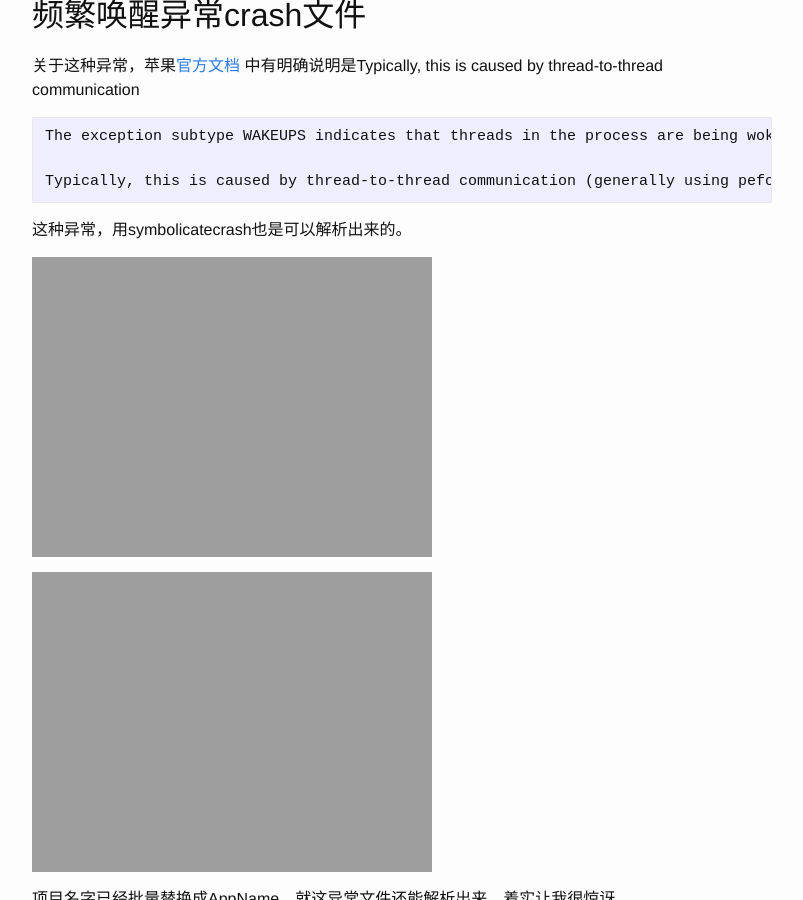
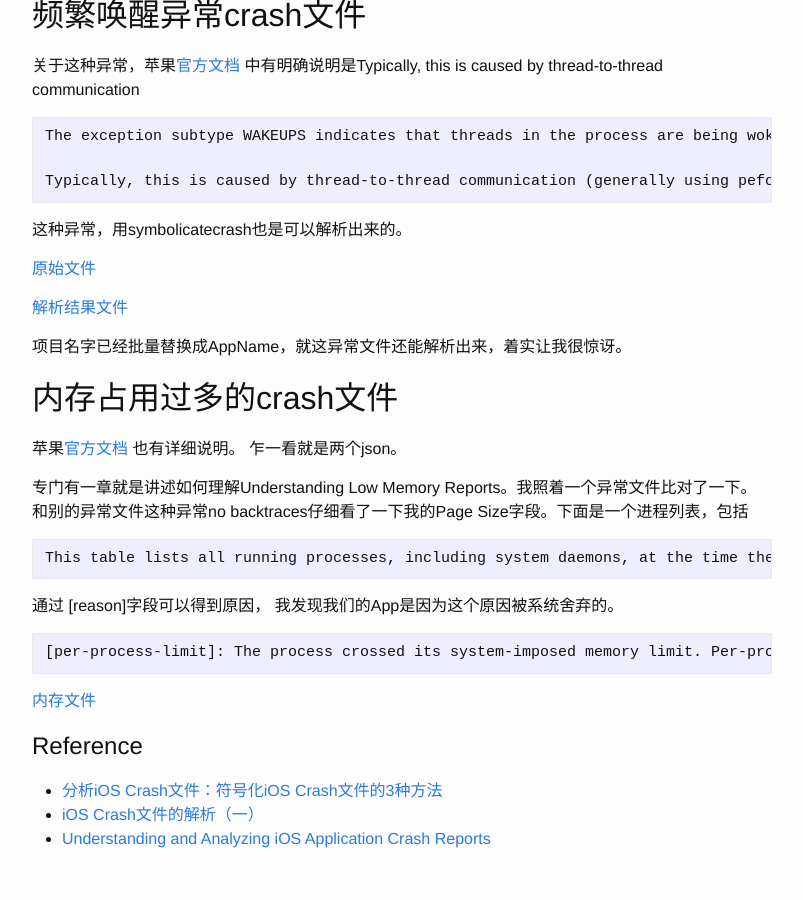
Before and after one commit to toolazytoname/toolazytoname.github.io, a Jekyll site: the page built from _posts/2016-07-23-symbolicatecrash.markdown, in a window 1280 px wide and 900 px high, scrolled down 5195 px. Shown: the whole window, without its empty margins (238-1041 px from the left). Built offline with Jekyll 4.4.1, drawn with Linux system fonts in a browser that asks for light colours.

Commit message:
edit 2016-07-23-symbolicatecrash.markdown

```diff
--- a/_posts/2016-07-23-symbolicatecrash.markdown
+++ b/_posts/2016-07-23-symbolicatecrash.markdown
@@ -273,9 +273,9 @@ Typically, this is caused by thread-to-thread communication (generally using pef
 ~~~
 这种异常，用symbolicatecrash也是可以解析出来的。
 
-![原始文件]({{ site.url }}/assets/symbolicatecrash_original.crash)
+[原始文件]({{ site.url }}/assets/symbolicatecrash_original.crash)
 
-![解析结果文件]({{ site.url }}/assets/symbolicatecrash_dsym.crash)
+[解析结果文件]({{ site.url }}/assets/symbolicatecrash_dsym.crash)
 
 项目名字已经批量替换成AppName，就这异常文件还能解析出来，着实让我很惊讶。
 
@@ -298,7 +298,7 @@ This table lists all running processes, including system daemons, at the time th
 ~~~
 
 
-![内存文件]({{ site.url }}/assets/symbolicatecrash_memory.crash)
+[内存文件]({{ site.url }}/assets/symbolicatecrash_memory.crash)
 
 Reference
 ===
```
